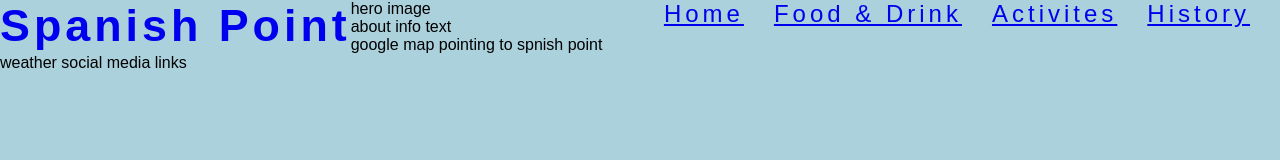
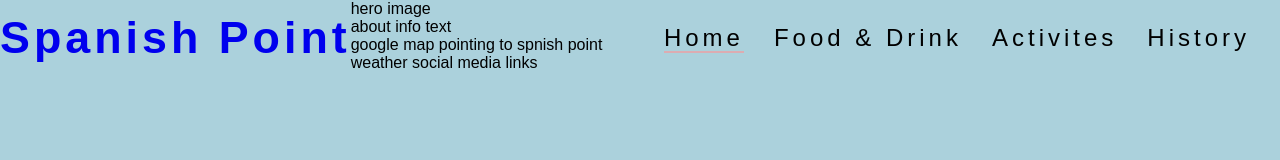
Before and after one commit to colmhaugh/spanish-point, a plain HTML site: page index.html in a window 1280 px wide. Drawn offline with Linux system fonts and the light colour scheme; a web font is replaced by a local one.

Commit message:
style menu links

```diff
--- a/assets/css/style.css
+++ b/assets/css/style.css
@@ -35,9 +35,26 @@ h1, h2 {
     float: right;
 }
 
+#menu, #logo{
+    line-height: 75px;
+}
+
 #menu li{
     float: left;
     list-style-type: none;
     margin-right: 30px;
 
 }
+
+#menu a{
+    text-decoration: none;
+    color: inherit;
+}
+
+#menu li:hover{
+    background-color: #dcc7ac;
+}
+
+.active{
+    border-bottom: 2px #dcacb2 solid ;
+}
--- a/index.html
+++ b/index.html
@@ -20,7 +20,7 @@
         <nav>
             <ul id="menu">
                 <li>
-                    <a href="index.html">Home</a>
+                    <a href="index.html" class="active">Home</a>
                 </li>
                 <li>
                     <a href="#">Food & Drink</a>
```
